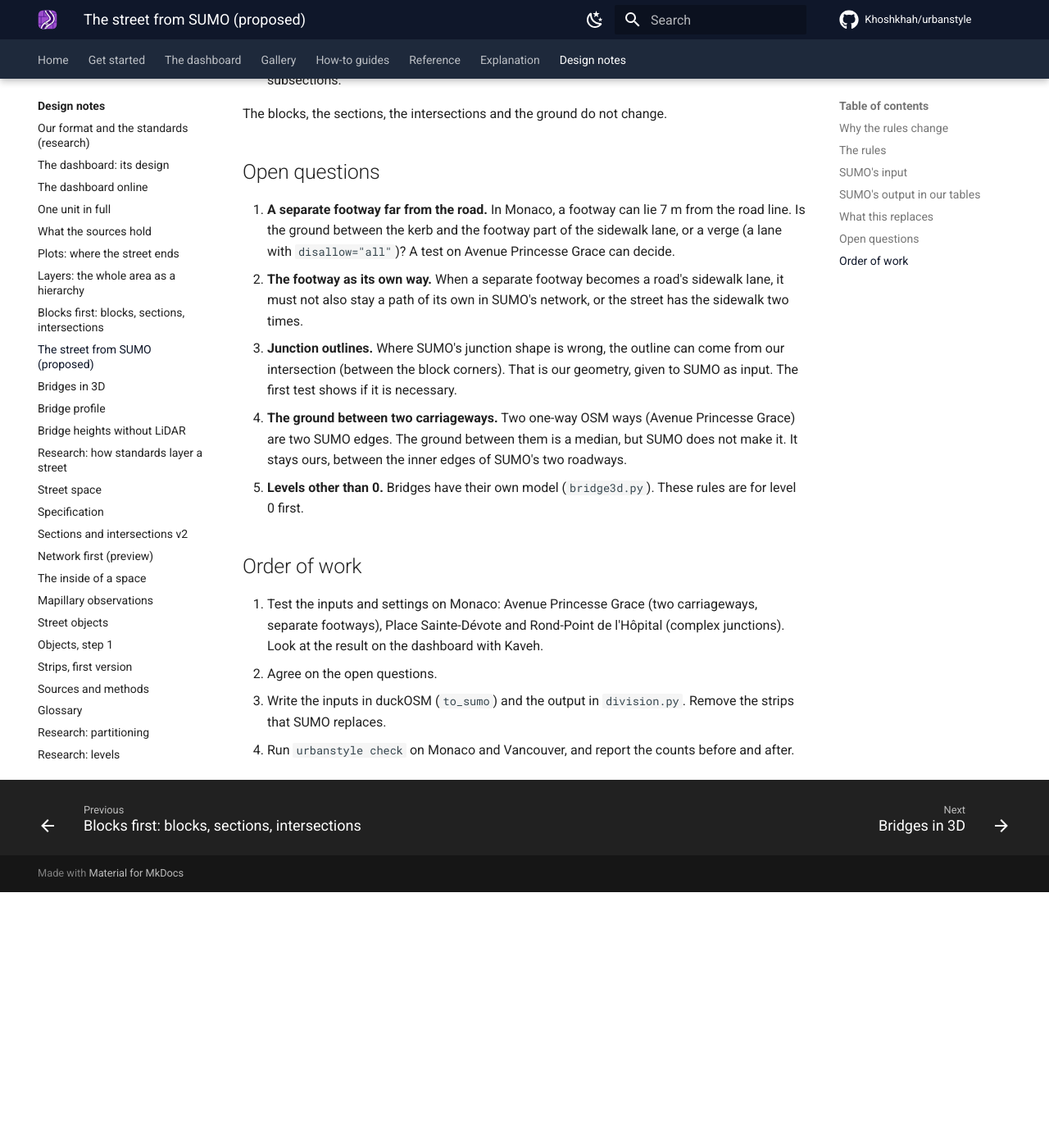
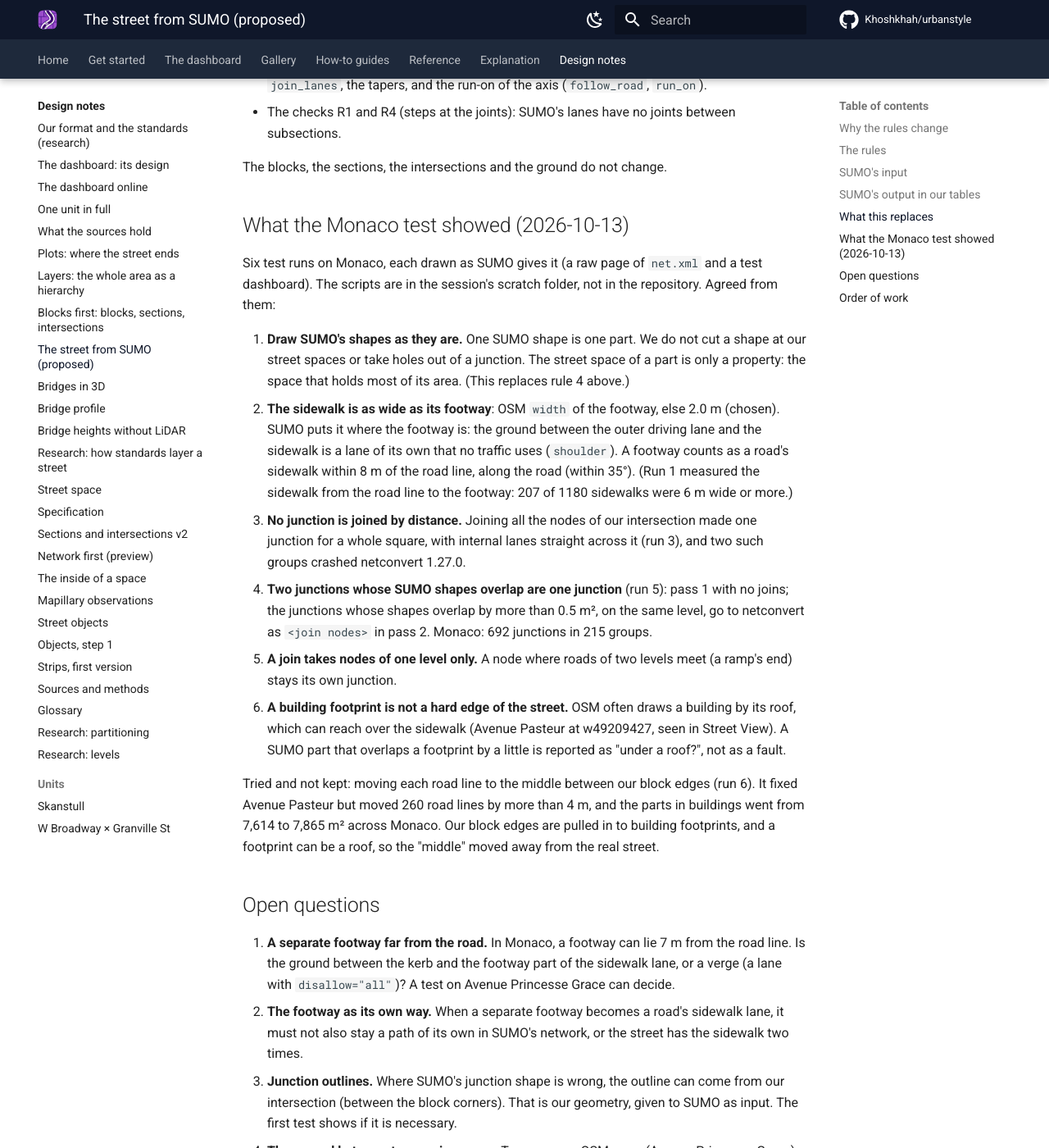
Before and after one commit to Khoshkhah/urbanstyle, an MkDocs documentation site: the page built from docs/design/street-from-sumo.md, in a window 1280 px wide and 1400 px high, scrolled down 2954 px. Shown: the whole window at 82% size. Built offline with MkDocs 1.6.1 and Material for MkDocs 9.7.7, drawn with Linux system fonts in a browser that asks for light colours; comment, search, counter and statistics services are not loaded; before the commit the page ends 4042 px from its top, so only the background shows below that; some of the changed text lies outside the part shown.

Commit message:
Design note, the street from SUMO: what the Monaco test showed
Six test runs: SUMO's shapes drawn as they are (one shape, one part); sidewalks as wide as their footways, with a no-traffic lane in the
gap; no joins by distance; junctions whose shapes overlap are joined, on one level only; a building footprint is no hard street edge
(OSM often draws the roof). Moving road lines to the middle of our block edges was tried and not kept.

Co-Authored-By: Claude Opus 5.5 <noreply@anthropic.com>

```diff
--- a/docs/design/street-from-sumo.md
+++ b/docs/design/street-from-sumo.md
@@ -1,7 +1,7 @@
 # The street from SUMO
 
-Status (2026-10-13): proposed. Kaveh agreed on the principle (rules 1 to 4). The inputs, the outputs and the open questions are for
-review. No code is written yet.
+Status (2026-10-13): proposed. Kaveh agreed on the principle (rules 1 to 3) and on what the Monaco test showed (below; it replaces
+rule 4). No code in the repository yet.
 
 ## Why the rules change
 
@@ -25,8 +25,8 @@ other levels used its roadway before (`space-parts.md`, "The roadway from SUMO")
 2. **Nobody edits SUMO's output.** If a shape is wrong, change SUMO's input or a `netconvert` setting, and run `netconvert` again.
 3. **Each input value has a source:** OSM, a city's data or a measurement. A value that no source gives is urbanstyle's own, with
    `method` = `chosen`, as everywhere in the model.
-4. **We split SUMO's parts only at the cuts between the street spaces** (sections and intersections), so that each part belongs to one
-   space. We do not change a part in any other way.
+4. **We never cut or change a SUMO shape.** One SUMO shape is one part; its street space is only a property (see "What the Monaco
+   test showed").
 
 What stays ours: the blocks, the cut of the street into sections and intersections, the ground, and the ground between the outer edge
 of SUMO's street and the block edge (the frontage).
@@ -59,11 +59,13 @@ source, strongest source first.
 | SUMO | `space.part` type |
 |---|---|
 | a lane that lets cars through | `lane` |
+| a path through a junction (internal lane) | `junction lane` |
+| a lane that no traffic uses (between the roadway and the sidewalk) | `shoulder` |
 | a bus lane, a bike lane | `bus lane`, `cycle lane` |
 | a sidewalk lane | `sidewalk` |
 | a crossing | `crosswalk` |
 | a walking area | `pedestrian corner` |
-| a junction shape, less its crossings and walking areas | `junction area` |
+| a junction shape, as SUMO gives it | `junction area` |
 
 Each part has `source` = `sumo`, `method` = `derived`, and `ref` gives the inputs it came from (for example, `w8056051 lanes=2,
 width:lanes`). The painted lines (lane lines, centre lines, stop lines) come from the edges of SUMO's lanes. A part of SUMO's street that
@@ -77,6 +79,30 @@ edge.
 - The checks R1 and R4 (steps at the joints): SUMO's lanes have no joints between subsections.
 
 The blocks, the sections, the intersections and the ground do not change.
+
+## What the Monaco test showed (2026-10-13)
+
+Six test runs on Monaco, each drawn as SUMO gives it (a raw page of `net.xml` and a test dashboard). The scripts are in the session's
+scratch folder, not in the repository. Agreed from them:
+
+1. **Draw SUMO's shapes as they are.** One SUMO shape is one part. We do not cut a shape at our street spaces or take holes out of a
+   junction. The street space of a part is only a property: the space that holds most of its area. (This replaces rule 4 above.)
+2. **The sidewalk is as wide as its footway**: OSM `width` of the footway, else 2.0 m (chosen). SUMO puts it where the footway is: the
+   ground between the outer driving lane and the sidewalk is a lane of its own that no traffic uses (`shoulder`). A footway counts as
+   a road's sidewalk within 8 m of the road line, along the road (within 35°). (Run 1 measured the sidewalk from the road line to the
+   footway: 207 of 1180 sidewalks were 6 m wide or more.)
+3. **No junction is joined by distance.** Joining all the nodes of our intersection made one junction for a whole square, with
+   internal lanes straight across it (run 3), and two such groups crashed netconvert 1.27.0.
+4. **Two junctions whose SUMO shapes overlap are one junction** (run 5): pass 1 with no joins; the junctions whose shapes overlap by
+   more than 0.5 m², on the same level, go to netconvert as `<join nodes>` in pass 2. Monaco: 692 junctions in 215 groups.
+5. **A join takes nodes of one level only.** A node where roads of two levels meet (a ramp's end) stays its own junction.
+6. **A building footprint is not a hard edge of the street.** OSM often draws a building by its roof, which can reach over the
+   sidewalk (Avenue Pasteur at w49209427, seen in Street View). A SUMO part that overlaps a footprint by a little is reported as "under
+   a roof?", not as a fault.
+
+Tried and not kept: moving each road line to the middle between our block edges (run 6). It fixed Avenue Pasteur but moved 260 road
+lines by more than 4 m, and the parts in buildings went from 7,614 to 7,865 m² across Monaco. Our block edges are pulled in to
+building footprints, and a footprint can be a roof, so the "middle" moved away from the real street.
 
 ## Open questions
 
```
